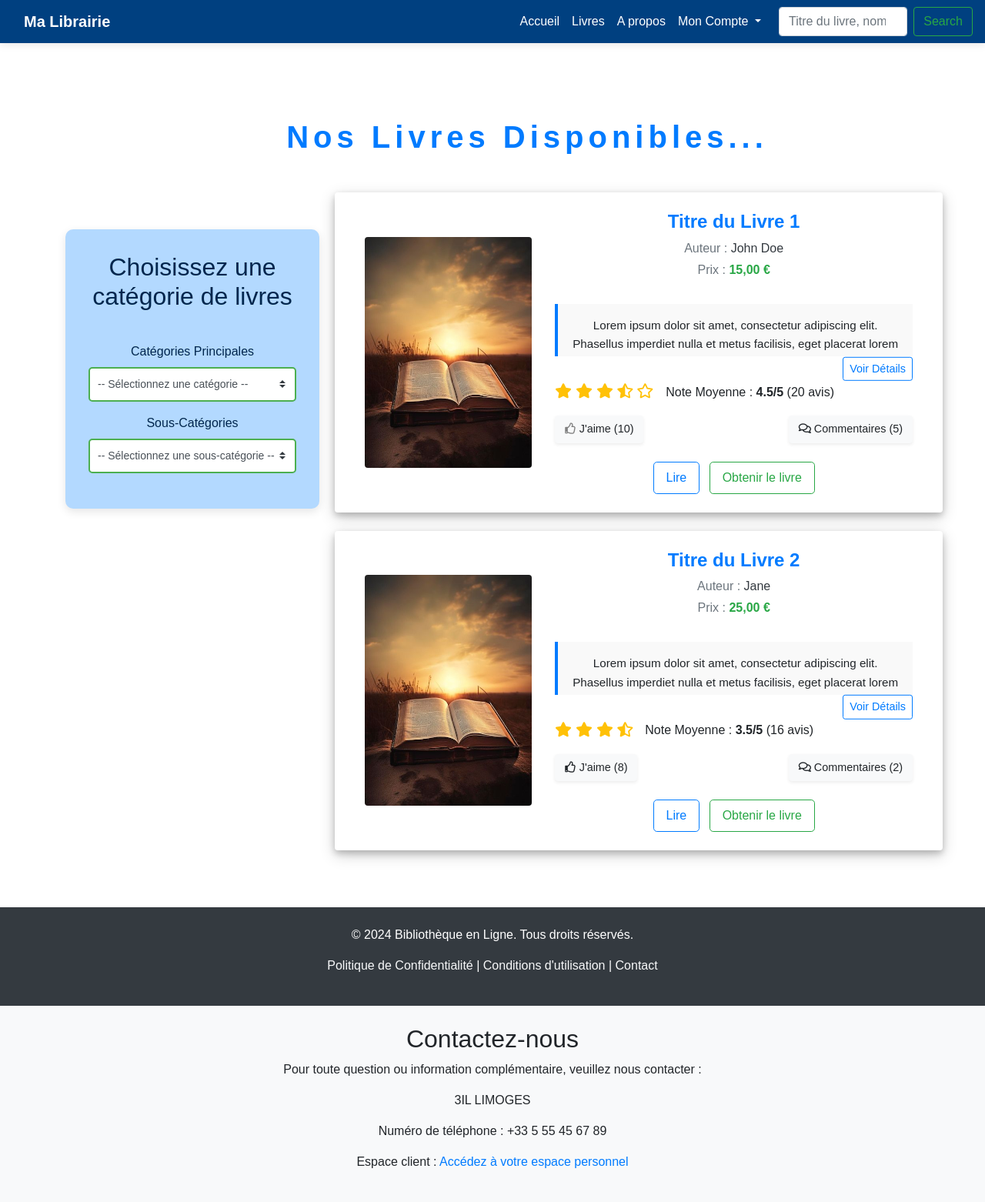
After one commit to Ordy-97/LibraryProject, a PHP site: page /livre.php in a window 1280 px wide. The commit adds this page. Shown: the whole page at 77% size. Run offline with PHP 8.4, Linux system fonts and the light colour scheme.

```diff
--- /dev/null
+++ b/livre.php
@@ -0,0 +1,318 @@
+<?php
+    // Démarrer la session
+     session_start();
+?>
+<!DOCTYPE html>
+<html lang="fr">
+<head>
+    <meta charset="UTF-8">
+    <meta name="viewport" content="width=device-width, initial-scale=1.0">
+    <title>Nos Livres - Bibliothèque en Ligne</title>
+    <!-- Bootstrap 4 CSS -->
+    <link rel="stylesheet" href="https://stackpath.bootstrapcdn.com/bootstrap/4.5.2/css/bootstrap.min.css">
+    <!-- Icons Bootstrap 4 -->
+    <link rel="stylesheet" href="https://cdnjs.cloudflare.com/ajax/libs/font-awesome/5.15.3/css/all.min.css">
+    <!-- Custom CSS -->
+    <link rel="stylesheet" href="styles.css" />
+    <style>
+        /* Style personnalisé pour l'icône "J'aime" */
+        .btn-like i {
+            color: gray;
+            transition: color 0.3s ease;
+        }
+
+        /* Style lorsque l'icône est en mode "plein" */
+        .liked i {
+            color: blue;
+        }
+    </style>
+    <script src="index.js"></script>
+    <script src="categorie.js"></script>
+    <script src="livre.js"></script>
+</head>
+<body>
+
+    <!-- Barre de navigation -->
+
+    <nav id="navbar" class="navbar navbar-expand-lg navbar-light fixed-top" >
+        <div class="container">
+            <a class="navbar-brand" href="#">Ma Librairie</a>
+            <button class="navbar-toggler" type="button" data-toggle="collapse" data-target="#navbarNavDropdown" aria-controls="navbarNavDropdown" aria-expanded="false" aria-label="Toggle navigation">
+              <span class="navbar-toggler-icon"></span>
+            </button>
+
+            <div class="collapse navbar-collapse" id="navbarNavDropdown">
+                <ul class="navbar-nav ml-auto">
+                    <?php
+                        // // Démarrer la session
+                        // session_start();
+
+                        // Vérifier si l'utilisateur est connecté et si l'ID est dans l'URL
+                        if (isset($_SESSION['user_id']) && isset($_GET['user_id'])) {
+                            $user_id = $_GET['user_id'];
+                    ?>
+                            <!-- Ajout de l'Id aux urls -->
+                            <li class="nav-item ">
+                                <a class="nav-link" href="Home.php?user_id=<?php echo $user_id;?>" >Accueil </a>
+                            </li>
+                            <li class="nav-item active">
+                                <a class="nav-link" href="livre.php?user_id=<?php echo $user_id;?>">Livres</u> </a>
+                            </li>
+                            <li class="nav-item">
+                                <a class="nav-link" href="#">A propos</a>
+                            </li>
+                            <!-- Ajoute l'option dashboard si l'utilisateur est connecté -->
+                            <li class="nav-item dropdown">
+                                <a class="nav-link dropdown-toggle" href="#" role="button" data-toggle="dropdown" aria-expanded="false">
+                                    <img src="imageL\profile.png" alt="me" height="27px" width="27px" >
+                                </a>
+                                <div class="dropdown-menu custom-dropdown">
+                                    <a class="dropdown-item custom-dropdown-item" href="Dashboard.php?user_id=<?php echo $user_id;?>"><img class="dropdown-icon" src="imageL\dashboard.jpg" alt="me" > Dashboard </a>
+                                    <a class="dropdown-item custom-dropdown-item" href="#"><img class="dropdown-icon" src="imageL\profile.png" alt="me" > Profile </a>
+                                    <a class="dropdown-item custom-dropdown-item" href="logout.php"><img class="dropdown-icon" src="imageL\logout.jpg" alt="me" > Déconnexion </a>
+                                </div>
+                            </li>
+                    <?php
+                        } else {
+                    ?>
+                            <!-- Affichage des urls sans Id -->
+                            <li class="nav-item ">
+                                <a class="nav-link" href="Home.php">Accueil </a>
+                            </li>
+                            <li class="nav-item active">
+                                <a class="nav-link" href="livre.php">Livres</u> </a>
+                            </li>
+                            <li class="nav-item">
+                                <a class="nav-link" href="#">A propos</a>
+                            </li>
+                            <!-- Ajoute l'option de connexion si l'utilisateur n'est pas connecté -->
+                            <li class="nav-item dropdown">
+                                <a class="nav-link dropdown-toggle" href="#" role="button" data-toggle="dropdown" aria-expanded="false">
+                                    Mon Compte
+                                </a>
+                                <div class="dropdown-menu custom-dropdown">
+                                    <a class="dropdown-item custom-dropdown-item" href="authentification.php">Se connecter</a>
+                                    <a class="dropdown-item custom-dropdown-item" href="inscription.php">S'inscrire</a>
+                                </div>
+                            </li>
+                    <?php
+                            // exit();
+                        }
+                    ?>
+
+                </ul>
+            </div>
+        </div>
+        <form class="d-flex" role="search">
+            <input class="form-control me-1 mr-2" type="search" placeholder="Titre du livre, nom de l'auteur" aria-label="Search">
+            <button class="btn btn-outline-success" type="submit">Search</button>
+        </form>
+    </nav>
+
+
+    <!-- Section des Livres -->
+    <div class="livres text-center">
+        <div class="container">
+
+            <div class="container text-center m-5">
+                <h1 id="titre" class="progressive-text">Nos Livres Disponibles...</h1>
+                <!-- <img id="exploding-gif" src="https://media.giphy.com/media/l0Exk8EUzSLsrErEQ/giphy.gif" alt="Cadeau Explosion" style="display: none; margin-top: 20px;"> -->
+            </div>
+
+            <!-- Première div -->
+            <div class="row" style="position: relative;">
+                <!-- partie latérale pour les catégories -->
+                <div class="col-12 col-lg-4">
+
+                    <div class="container side-div mt-5">
+                        <h2>Choisissez une catégorie de livres</h2>
+
+                        <!-- Liste déroulante pour les catégories principales -->
+                        <div class="mb-3 dropdown-container">
+                          <label for="categoriePrincipale" class="form-label">Catégories Principales</label>
+                          <select id="categoriePrincipale" class="form-select custom-select" onchange="updateSubCategories()">
+                            <option value="">-- Sélectionnez une catégorie --</option>
+                            <option value="romans">Romans</option>
+                            <option value="science-fiction">Science-Fiction</option>
+                            <option value="fantastique">Fantastique</option>
+                            <option value="biographies">Biographies</option>
+                            <option value="essais">Essais et Critiques</option>
+                            <option value="jeunesse">Jeunesse</option>
+                            <option value="science">Science</option>
+                          </select>
+                        </div>
+
+                        <!-- Liste déroulante pour les sous-catégories -->
+                        <div class="mb-3 dropdown-container">
+                          <label for="sousCategorie" class="form-label">Sous-Catégories</label>
+                          <select id="sousCategorie" class="form-select custom-select">
+                            <option value="">-- Sélectionnez une sous-catégorie --</option>
+                          </select>
+                        </div>
+                    </div>
+                    <!--   Bouton qui s'affiche pour les écrans de tailles moyennes et petites  -->
+                    <button class="btn-toggle-div" onclick="toggleDiv()">Afficher la catégorie de livres</button>
+
+                </div>
+                <!-- Livres triés -->
+                <div class="col-12 col-lg-8">
+                    <div class="row">
+
+                        <!-- Livre 1 -->
+                        <div class="row livre mb-4 shadow-elevated p-4 rounded bg-white">
+                            <!-- Image du livre à gauche -->
+                            <div class="col-md-4 d-flex justify-content-center align-items-center">
+                                <img src="imageL/livre1.jpg" alt="Livre 1" class="img-fluid rounded" style="max-height: 300px; object-fit: cover;">
+                            </div>
+
+                            <!-- Contenu à droite de l'image -->
+                            <div class="col-md-8 d-flex flex-column justify-content-between">
+                                <!-- Titre, Auteur et Prix -->
+                                <div>
+                                    <h3 class="text-primary mb-2" style="font-size: 1.5rem; font-weight: bold;">Titre du Livre 1</h3>
+                                    <p class="text-muted mb-1" style="font-size: 1rem;">Auteur : <span class="text-dark">John Doe</span></p>
+                                    <p class="text-muted" style="font-size: 1rem;">Prix : <span class="text-success font-weight-bold">15,00 €</span></p>
+                                </div>
+
+                                <!-- Description limitée avec points de suspension -->
+                                <div class="description-container">
+                                    <p class="description mt-3 p-3" style="font-size: 0.95rem; line-height: 1.6; background-color: #f9f9f9; border-left: 4px solid #007bff;">
+                                        Lorem ipsum dolor sit amet, consectetur adipiscing elit. Phasellus imperdiet nulla et metus facilisis, eget placerat lorem pellentesque. Mauris non augue dapibus, fermentum eros ac, egestas ligula...
+                                    </p>
+                                    <!-- Bouton Voir Détails sous la description tronquée -->
+                                    <a href="#" class="btn btn-outline-primary btn-sm mt-2" style="font-size: 0.9rem;">Voir Détails</a>
+                                </div>
+
+                                <!-- Notes et Avis -->
+                                <div class="d-flex align-items-center mt-3">
+                                    <div class="rating" style="font-size: 1.2rem; color: #ffc107;">
+                                        <i class="fas fa-star"></i>
+                                        <i class="fas fa-star"></i>
+                                        <i class="fas fa-star"></i>
+                                        <i class="fas fa-star-half-alt"></i>
+                                        <i class="far fa-star"></i>
+                                    </div>
+                                    <p class="ml-3 mb-0" style="font-size: 1rem;">Note Moyenne : <strong>4.5/5</strong> (20 avis)</p>
+                                </div>
+
+                                <!-- Like et Commentaires -->
+                                <div class="like-comment mt-3 d-flex">
+                                    <a href="#" class="btn btn-light mr-2 shadow-sm btn-like" style="font-size: 0.9rem;" onclick="toggleLike(this)">
+                                        <i class="far fa-thumbs-up"></i> J'aime (10)
+                                    </a>
+                                    <a href="#" class="btn btn-light shadow-sm" style="font-size: 0.9rem;">
+                                        <i class="far fa-comments"></i> Commentaires (5)
+                                    </a>
+                                </div>
+
+                                <!-- Boutons d'action -->
+                                <div class="mt-4">
+                                    <a href="#" id="lire" class="btn btn-outline-primary btn-lg mr-2" onclick="lirePDF(this)" style="font-size: 1rem;">Lire </a>
+                                    <a href="#" class="btn btn-outline-success btn-lg" style="font-size: 1rem;">Obtenir le livre</a>
+                                </div>
+                            </div>
+                        </div>
+
+
+                        <!-- Livre 2 -->
+                        <div class="row livre mb-4 shadow-elevated p-4 rounded bg-white">
+                            <!-- Image du livre à gauche -->
+                            <div class="col-md-4 d-flex justify-content-center align-items-center">
+                                <img src="imageL/livre1.jpg" alt="Livre 2" class="img-fluid rounded" style="max-height: 300px; object-fit: cover;">
+                            </div>
+
+                            <!-- Contenu à droite de l'image -->
+                            <div class="col-md-8 d-flex flex-column justify-content-between">
+                                <!-- Titre, Auteur et Prix -->
+                                <div>
+                                    <h3 class="text-primary mb-2" style="font-size: 1.5rem; font-weight: bold;">Titre du Livre 2</h3>
+                                    <p class="text-muted mb-1" style="font-size: 1rem;">Auteur : <span class="text-dark">Jane</span></p>
+                                    <p class="text-muted" style="font-size: 1rem;">Prix : <span class="text-success font-weight-bold">25,00 €</span></p>
+                                </div>
+
+                                <!-- Description limitée avec points de suspension -->
+                                <div class="description-container">
+                                    <p class="description mt-3 p-3" style="font-size: 0.95rem; line-height: 1.6; background-color: #f9f9f9; border-left: 4px solid #007bff;">
+                                        Lorem ipsum dolor sit amet, consectetur adipiscing elit. Phasellus imperdiet nulla et metus facilisis, eget placerat lorem pellentesque. Mauris non augue dapibus, fermentum eros ac, egestas ligula...
+                                    </p>
+                                    <!-- Bouton Voir Détails sous la description tronquée -->
+                                    <a href="#" class="btn btn-outline-primary btn-sm mt-2" style="font-size: 0.9rem;">Voir Détails</a>
+                                </div>
+
+                                <!-- Notes et Avis -->
+                                <div class="d-flex align-items-center mt-3">
+                                    <div class="rating" style="font-size: 1.2rem; color: #ffc107;">
+                                        <i class="fas fa-star"></i>
+                                        <i class="fas fa-star"></i>
+                                        <i class="fas fa-star"></i>
+                                        <i class="fas fa-star-half-alt"></i>
+
+                                    </div>
+                                    <p class="ml-3 mb-0" style="font-size: 1rem;">Note Moyenne : <strong>3.5/5</strong> (16 avis)</p>
+                                </div>
+
+                                <!-- Like et Commentaires -->
+                                <div class="like-comment mt-3 d-flex">
+                                    <a href="#" class="btn btn-light mr-2 shadow-sm" style="font-size: 0.9rem;">
+                                        <i class="far fa-thumbs-up"></i> J'aime (8)
+                                    </a>
+                                    <a href="#" class="btn btn-light shadow-sm" style="font-size: 0.9rem;">
+                                        <i class="far fa-comments"></i> Commentaires (2)
+                                    </a>
+                                </div>
+
+                                <!-- Boutons d'action -->
+                                <div class="mt-4">
+                                    <a href="#" class="btn btn-outline-primary btn-lg mr-2" style="font-size: 1rem;">Lire </a>
+                                    <a href="#" class="btn btn-outline-success btn-lg" style="font-size: 1rem;">Obtenir le livre</a>
+                                </div>
+                            </div>
+                        </div>
+
+
+                    </div>
+                </div>
+
+            </div>
+
+        </div>
+
+    </div>
+
+
+    <!-- Footer -->
+    <footer class="text-center py-4">
+        <p>&copy; 2024 Bibliothèque en Ligne. Tous droits réservés.</p>
+        <p>
+            <a href="#">Politique de Confidentialité</a> |
+            <a href="#">Conditions d'utilisation</a> |
+            <a href="#contact-section" onclick="toggleContact()">Contact</a>
+        </p>
+    </footer>
+
+    <!-- Script pour afficher et masquer la section Contact -->
+    <script>
+        function toggleContact() {
+            var contactSection = document.getElementById('contact-section');
+            if (contactSection.style.display === 'block') {
+                contactSection.style.display = 'none';
+            } else {
+                contactSection.style.display = 'block';
+            }
+        }
+    </script>
+    <!-- Section Contact masquée par défaut -->
+    <section id="contact-section" class="text-center py-4 bg-light">
+        <h2>Contactez-nous</h2>
+        <p>Pour toute question ou information complémentaire, veuillez nous contacter :</p>
+        <p>3IL LIMOGES</p>
+        <p>Numéro de téléphone : +33 5 55 45 67 89</p>
+        <p>Espace client : <a href="#">Accédez à votre espace personnel</a></p>
+    </section>
+
+    <!-- Scripts Bootstrap 4 -->
+    <script src="https://code.jquery.com/jquery-3.5.1.slim.min.js"></script>
+    <script src="https://cdn.jsdelivr.net/npm/@popperjs/core@2.9.3/dist/umd/popper.min.js"></script>
+    <script src="https://stackpath.bootstrapcdn.com/bootstrap/4.5.2/js/bootstrap.min.js"></script>
+</body>
+</html>
--- a/styles.css
+++ b/styles.css
@@ -137,7 +173,7 @@
 .side-div {
     display: none; /* Cachée par défaut sur les petits écrans */
     position: fixed; /* La div reste fixe même en scrollant */
-    top: 30; /* Commence à partir du haut de la div row */
+
     color: #00264D !important;
     width: 330px; /* Largeur fixe de la colonne */
     height: auto; /* Ajustement automatique de la hauteur */
@@ -145,7 +181,7 @@
     padding: 30px; /* Padding pour un meilleur espacement */
     box-shadow: 0px 4px 12px rgba(0, 0, 0, 0.1); /* Ombre pour effet surélevé */
     border-radius: 10px; /* Coins arrondis pour un look moderne */
-    z-index: 1000; /* S'assurer que la div est visible au-dessus du contenu */
+    z-index: 500; /* S'assurer que la div est visible au-dessus du contenu */
     /* margin-left: 50px; Marges pour centrer latéralement à gauche */
 }
 
```
Also changed, not shown: other parts of styles.css (+38 -2 lines), authentification.php (added, +34 -0 lines), check_auth.php (added, +10 -0 lines), connexiondb.php (added, +11 -0 lines), inscription.php (+14 -8 lines), livre.js (+44 -9 lines), logout.php (added, +12 -0 lines), traitement.php (added, +75 -0 lines), imageL/dashboard.jpg (added), imageL/logout.jpg (added), imageL/profile.png (added).
